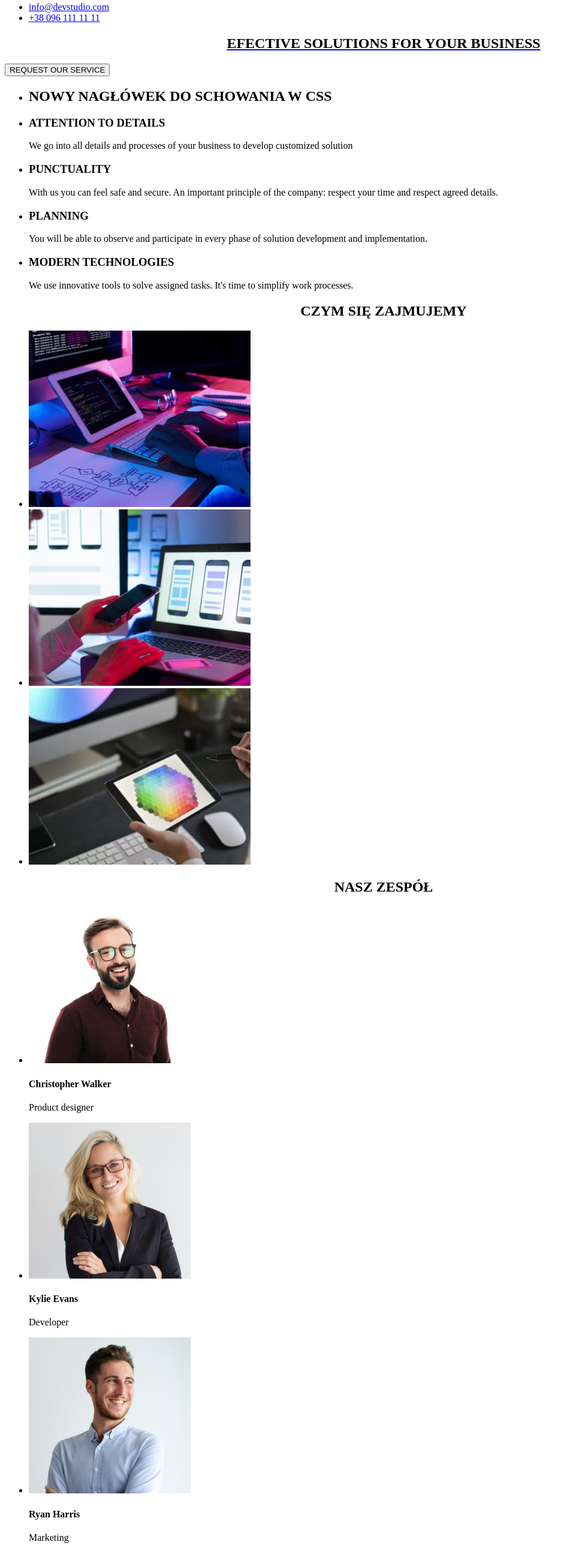
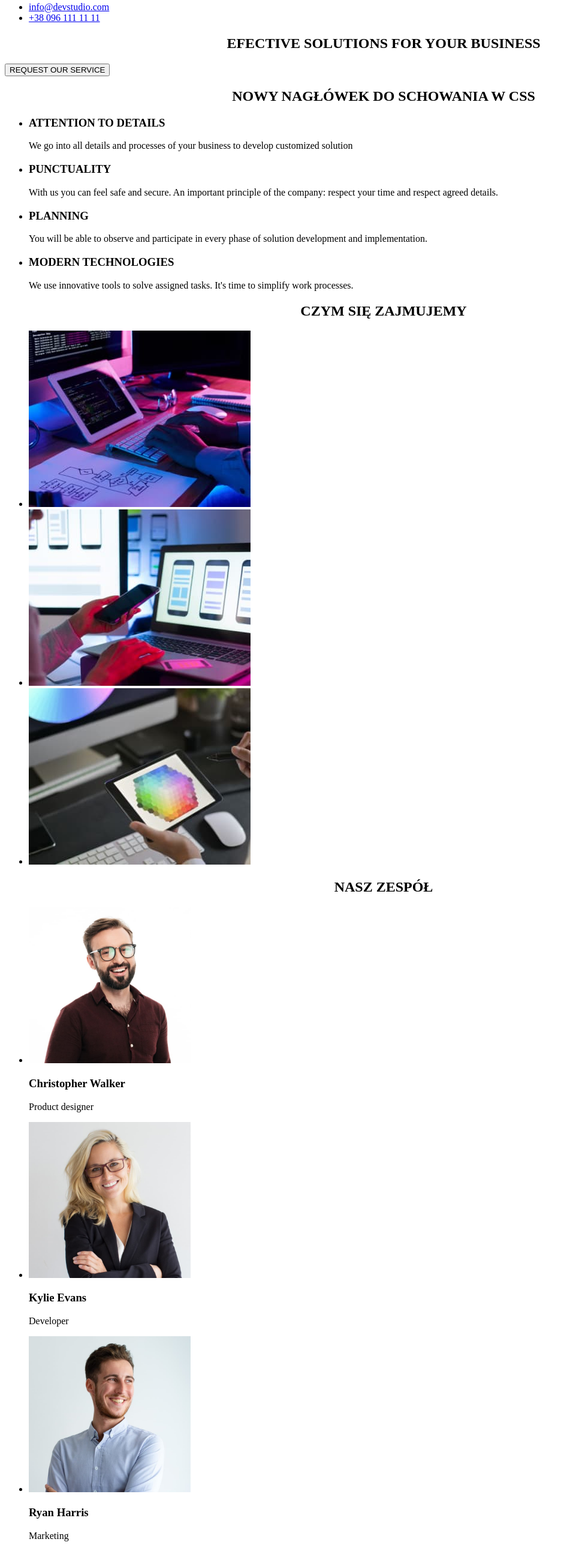
Before and after one commit to PawelBogusz1/goit-markup-hw-01, a plain HTML site: page index.html in a window 1280 px wide. Shown: the part 109-2684 px from the top of the page at 60% size, without its empty margins (0-956 px from the left). Drawn offline with Linux system fonts and the light colour scheme.

Commit message:
Homework1 - Update3

```diff
--- a/index.html
+++ b/index.html
@@ -11,10 +11,10 @@
 <body>
   <!-- Page header -->
 
-  <a href="#" ><span style="color:blue">Web</span><span style="color:black">Studio</span></a>
 
-<header>
-  <nav>
+  <header>
+    <a href="#" ><span style="color:blue">Web</span><span style="color:black">Studio</span></a>
+    <nav>
   <ul>
   <li>
     <a href="./"><span style="color:blue"><b>Studio</b></span></a>
@@ -41,13 +41,13 @@
 <main>
 <section>
 
-  <h1 style="text-align:center" ><a href="./"><span style="color:black">EFECTIVE SOLUTIONS FOR YOUR BUSINESS</span></a></h1>
+  <h1 style="text-align:center" ><span style="color:black">EFECTIVE SOLUTIONS FOR YOUR BUSINESS</span></></h1>
 
   <button  type="button">REQUEST OUR SERVICE</button>
 </section>
 <section>
+  <h2 style="text-align:center">NOWY NAGŁÓWEK DO SCHOWANIA W CSS</h2>
 <ul>
-  <li><h2>NOWY NAGŁÓWEK DO SCHOWANIA W CSS</h2></li>
   <li><h3>ATTENTION TO DETAILS</h3><p>We go into all details and processes of your business to develop customized solution</p></li>
   <li><h3>PUNCTUALITY</h3><p> With us you can feel safe and secure. An important principle of the company: respect your time and respect agreed details.</p></li>
   <li><h3>PLANNING</h3><p> You will be able to observe and participate in every phase of solution development and implementation.</p></li>
@@ -67,25 +67,25 @@
   <ul>
     <li>
   <img src="./images/img4.jpg" alt="img.1" width="270" height="260">
-<h4>Christopher Walker</h4><P>Product designer</p>
+<h3>Christopher Walker</h3><P>Product designer</p>
    </li>
 
 <li>
 
   <img src="images/img5.jpg" alt="img.2" width="270" height="260">
-  <h4>Kylie Evans </h4><p>Developer</p>
+  <h3>Kylie Evans </h3><p>Developer</p>
 
   </li>
 <li>
 
   <img src="images/img6.jpg" alt="img.3" width="270" height="260">
-  <h4>Ryan Harris </h4><p>Marketing</p>
+  <h3>Ryan Harris </h3><p>Marketing</p>
 
   </li>
 <li>
 
   <img src="images/img7.jpg" alt="img.4" width="270" height="260">
-  <h4>Tyler Moore</h4><p>UI Designer</p>
+  <h3>Tyler Moore</h3><p>UI Designer</p>
 
   </li>
 </ul>
```
